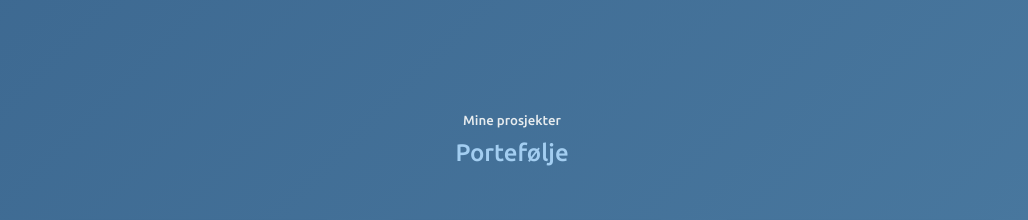
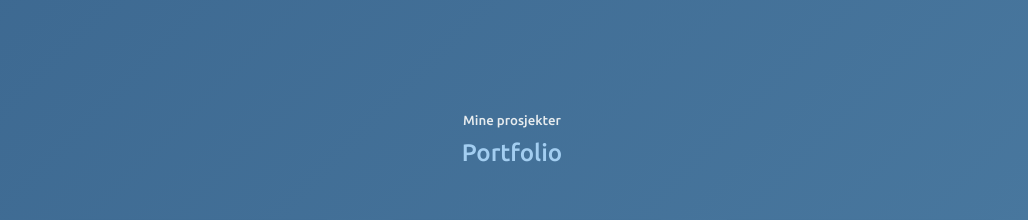
Before and after one commit to ChristianSB89/portfolio-v3, a React (Create React App) app: page / in a window 1280 px wide. Shown: the part 2640-2860 px from the top of the page, without its empty margins (128-1156 px from the left). Built offline with nearby package versions, Linux system fonts and the light colour scheme.

Commit message:
fixed typo

```diff
--- a/src/components/portfolio/Portfolio.jsx
+++ b/src/components/portfolio/Portfolio.jsx
@@ -6,7 +6,7 @@ const Portfolio = () => {
   return (
     <section id="portfolio" className="portfolio-default">
       <h5>Mine prosjekter</h5>
-      <h2>Portefølje</h2>
+      <h2>Portfolio</h2>
 
       <div className="container portfolio_container">
         {portfolioData.map(
```
